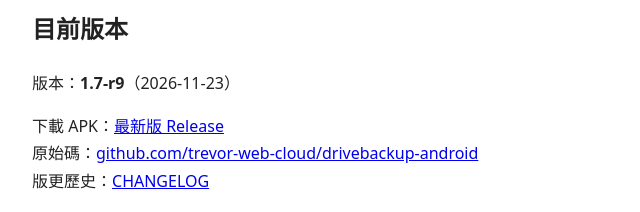
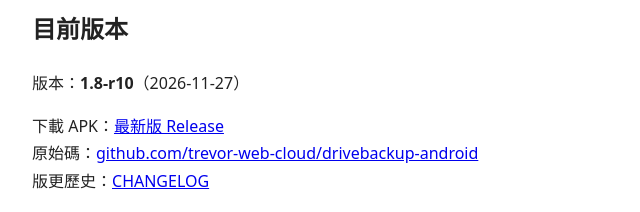
Before and after one commit to trevor-web-cloud/drivebackup, a plain HTML site: page index.html in a window 1280 px wide. Shown: the part 415-627 px from the top of the page, 248-888 px from the left. Drawn offline with Linux system fonts and the light colour scheme.

Commit message:
Version 1.8-r10 (2026-11-27)

```diff
--- a/index.html
+++ b/index.html
@@ -18,7 +18,7 @@
 <li>僅在 Wi-Fi 環境自動同步（每 15 分鐘）；重開機後自動恢復排程（品牌系統需允許「自啟動」，App 內有直達按鈕）</li>
 </ul>
 <h2>目前版本</h2>
-<p>版本：<strong>1.7-r9</strong>（2026-11-23）</p>
+<p>版本：<strong>1.8-r10</strong>（2026-11-27）</p>
 <p>
 下載 APK：<a href="https://github.com/trevor-web-cloud/drivebackup-android/releases/latest">最新版 Release</a><br>
 原始碼：<a href="https://github.com/trevor-web-cloud/drivebackup-android">github.com/trevor-web-cloud/drivebackup-android</a><br>
```
